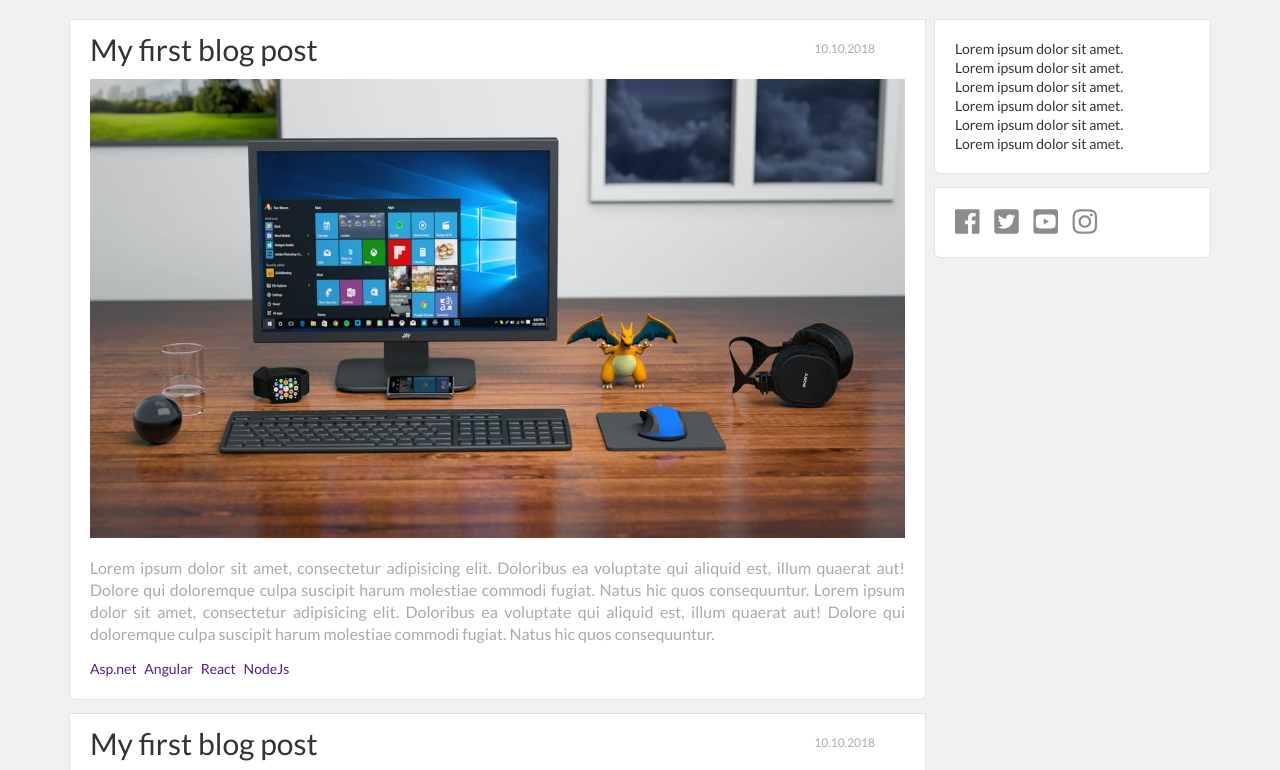
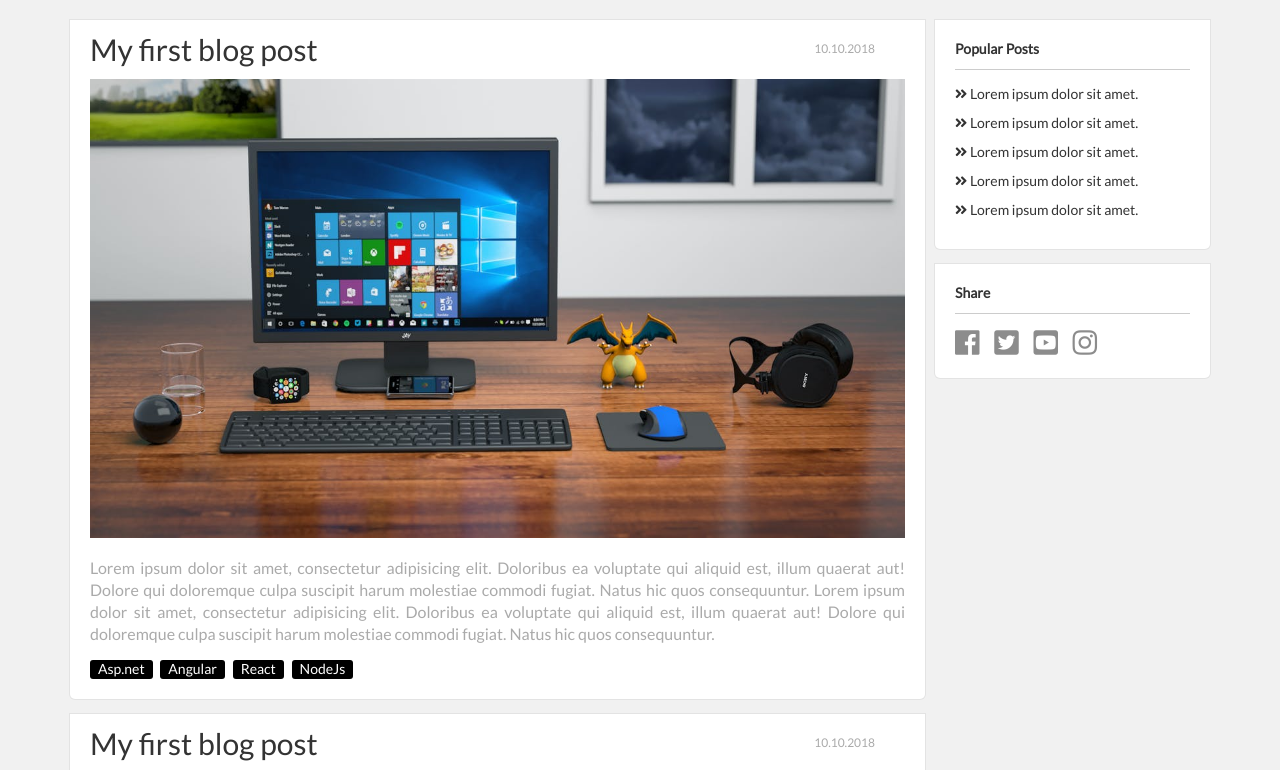
Before and after one commit to mahirbuyukkal/WebPojects, a plain HTML site: page Html and Css/index.html in a window 1280 px wide. Shown: the top 770 px of the page. Drawn offline with Linux system fonts and the light colour scheme.

Commit message:
list and button updated

```diff
--- a/Html and Css/index.html
+++ b/Html and Css/index.html
@@ -19,7 +19,6 @@
 	<div id="container">
 
 		<div id="blog-post-container">
-
 			<div class="blog-post box">
 				<h2>My first blog post</h2>
 				<p class="date">10.10.2018</p>
@@ -30,10 +29,10 @@
 				</p>
 
 				<ul class="tags">
-					<li><a href="">Asp.net</a></li>
-					<li><a href="">Angular</a></li>
-					<li><a href="">React</a></li>
-					<li><a href="">NodeJs</a></li>
+					<li><a href="" class="tag">Asp.net</a></li>
+					<li><a href="" class="tag">Angular</a></li>
+					<li><a href="" class="tag">React</a></li>
+					<li><a href="" class="tag">NodeJs</a></li>
 				</ul>
 
 			</div>
@@ -43,14 +42,14 @@
 				<img src="img/1.jpeg">
 				<p class="blog-text">
 					Lorem ipsum dolor sit amet, consectetur adipisicing elit. Doloribus ea voluptate qui aliquid est, illum quaerat aut! Dolore qui doloremque culpa suscipit harum molestiae commodi fugiat. Natus hic quos consequuntur.
-					Lorem ipsum dolor sit amet, consectetur adipisicing elit. Doloribus ea voluptate qui aliquid est, illum quaerat aut! Dolore qui doloremque culpa suscipit harum molestiae commodi fugiat. Natus hic quos consequuntur.
+					<br><br> Lorem ipsum dolor sit amet, consectetur adipisicing elit. Doloribus ea voluptate qui aliquid est, illum quaerat aut! Dolore qui doloremque culpa suscipit harum molestiae commodi fugiat. Natus hic quos consequuntur.
 				</p>
 
 				<ul class="tags">
-					<li><a href="">Asp.net</a></li>
-					<li><a href="">Angular</a></li>
-					<li><a href="">React</a></li>
-					<li><a href="">NodeJs</a></li>
+					<li><a href="" class="tag">Asp.net</a></li>
+					<li><a href="" class="tag">Angular</a></li>
+					<li><a href="" class="tag">React</a></li>
+					<li><a href="" class="tag">NodeJs</a></li>
 				</ul>
 
 			</div>
@@ -60,46 +59,52 @@
 				<img src="img/1.jpeg">
 				<p class="blog-text">
 					Lorem ipsum dolor sit amet, consectetur adipisicing elit. Doloribus ea voluptate qui aliquid est, illum quaerat aut! Dolore qui doloremque culpa suscipit harum molestiae commodi fugiat. Natus hic quos consequuntur.
-					Lorem ipsum dolor sit amet, consectetur adipisicing elit. Doloribus ea voluptate qui aliquid est, illum quaerat aut! Dolore qui doloremque culpa suscipit harum molestiae commodi fugiat. Natus hic quos consequuntur.
+					<br><br> Lorem ipsum dolor sit amet, consectetur adipisicing elit. Doloribus ea voluptate qui aliquid est, illum quaerat aut! Dolore qui doloremque culpa suscipit harum molestiae commodi fugiat. Natus hic quos consequuntur.
 				</p>
 
 				<ul class="tags">
-					<li><a href="">Asp.net</a></li>
-					<li><a href="">Angular</a></li>
-					<li><a href="">React</a></li>
-					<li><a href="">NodeJs</a></li>
+					<li><a href="" class="tag">Asp.net</a></li>
+					<li><a href="" class="tag">Angular</a></li>
+					<li><a href="" class="tag">React</a></li>
+					<li><a href="" class="tag">NodeJs</a></li>
 				</ul>
 
 			</div>
-
-
 		</div>
 
 		<div id="other-posts">
 			<div id="inner-other-posts" class="box">
 
-				<p class="other">
+				<h4 class="header">Popular Posts</h4>
+
+				<ul>
+					<li>
+						<i class="fas fa-angle-double-right"></i>
 						Lorem ipsum dolor sit amet.
-				</p>
-				<p class="other">
+					</li>
+					<li>
+						<i class="fas fa-angle-double-right"></i>
 						Lorem ipsum dolor sit amet.
-				</p>
-				<p class="other">
+					</li>
+					<li>
+						<i class="fas fa-angle-double-right"></i>
 						Lorem ipsum dolor sit amet.
-				</p>
-					<p class="other">
+					</li>
+					<li>
+						<i class="fas fa-angle-double-right"></i>
 						Lorem ipsum dolor sit amet.
-				</p>
-					<p class="other">
+					</li>
+					<li>
+						<i class="fas fa-angle-double-right"></i>
 						Lorem ipsum dolor sit amet.
-				</p>
-					<p class="other">
-					Lorem ipsum dolor sit amet.
-				</p>
+					</li>
+				</ul>
 
 			</div>
 
 			<div id="share" class="box">
+
+				<h4 class="header">Share</h4>
 
 				<a href="#">
 					<i class="fab fa-facebook fa-2x"></i>
@@ -114,8 +119,8 @@
 					<i class="fab fa-instagram fa-2x"></i>
 				</a>
 
+
 			</div>
-
 		</div>
 
 		<div style="clear: both;"></div>
@@ -127,9 +132,7 @@
 			</p>
 		</div>
 
-
 	</div>
-
 
 </body>
 
--- a/Html and Css/style.css
+++ b/Html and Css/style.css
@@ -1,99 +1,134 @@
-*{
+* {
 	margin: 0;
 	padding: 0;
 	box-sizing: border-box;
 }
 
-body{
-	background: #f1f1f1;
+body {
 	font-family: 'Lato', sans-serif;
+	font-size: 14px;
 	color: #333;
 	line-height: 135%;
-	font-size: 14px;
+	background: #f1f1f1;
 }
 
-h2{
+h2 {
+	font-size: 30px;
 	margin-bottom: 20px;
-	font-size: 30px;
 	font-weight: 500;
 }
 
-
-#container{
+#container {
 	width: 1140px;
 	margin: 20px auto;
 }
-#blog-post-container{
+
+#blog-post-container {
 	width: 75%;
 	float: left;
 }
 
-#other-posts{
+#other-posts {
 	width: 25%;
 	float: left;
 	padding-left: 10px;
 }
 
+#author-box {}
 
-.box{
+.box {
 	background: white;
 	margin-bottom: 15px;
 	padding: 20px;
-	box-shadow: 0 0 0 1px rgba(0, 0, 0, .06);
 	border-bottom-left-radius: 5px;
 	border-bottom-right-radius: 5px;
+	box-shadow: 0 0 0 1px rgba(0,0,0,.06);
+
 }
 
-.blog-post{
+.blog-post {
 	position: relative;
 }
 
-.blog-post img{
+.blog-post img {
 	width: 100%;
 }
 
-.date{
+.date {
 	position: absolute;
-	right:50px;
+	right: 50px;
 	top: 20px;
+	color: #aaa;
 	font-size: 12px;
-	color: #aaa;
 }
-.blog-text{
+
+.blog-text {
 	margin-top: 15px;
-	color: #aaa;
-	text-align: justify;
-	line-height: 22px;
 	margin-bottom: 15px;
 	font-size: 16px;
+	color: #aaa;
+	line-height: 22px;
+	text-align: justify;
 }
-.tags li{
+
+.tags li {
 	list-style: none;
 	display: inline;
 	margin-right: 5px;
 }
-.tags li a{
+
+.tags li a {
 	text-decoration: none;
 }
-#author-box{
-	border-top: 1px solid RGB(0,0,0,.125);
+
+#author-box {
+	border-top: 1px solid RGB(0, 0, 0, .125);
 	padding-top: 10px;
 }
-#author-box img{
+
+
+#author-box img {
 	border-radius: 50%;
 	float: left;
 }
-.author-text{
+
+.author-text {
 	float: left;
 	margin-top: 50px;
 	margin-left: 20px;
 }
+
 #share a{
-	color: gray;
+	color:gray;
 	text-decoration: none;
 	margin-right: 12px;
 	opacity: 0.9;
 }
+
 #share a:hover{
 	opacity: 0.6;
 }
+
+ul{
+	list-style-type: none;
+}
+
+ul li{
+	margin-bottom: 10px;
+}
+
+.header{
+	margin-bottom: 15px;
+	padding-bottom: 10px;
+	border-bottom: 1px solid rgb(0,0,0,0.2);
+}
+
+.tag{
+	background-color: #000;
+	color: #fff;
+	display: inline-block;
+	padding-left: 8px;
+	padding-right: 8px;
+	text-align: center;
+	border-radius: 3px;
+}
```
Lines whose indentation alone changed are shown as unchanged.
